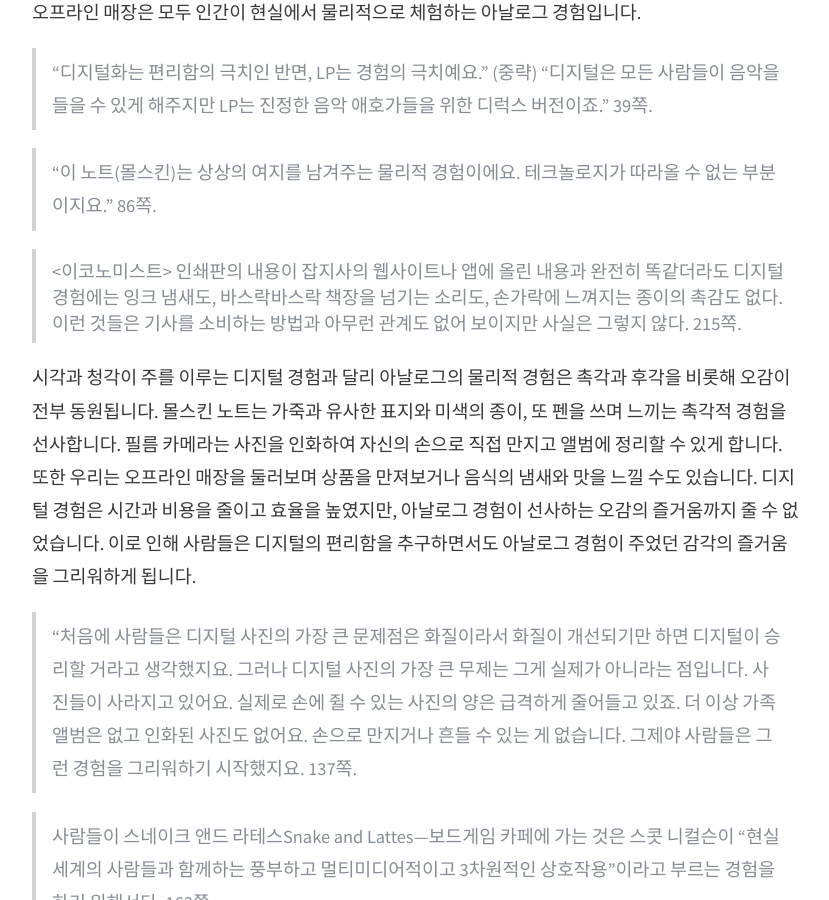
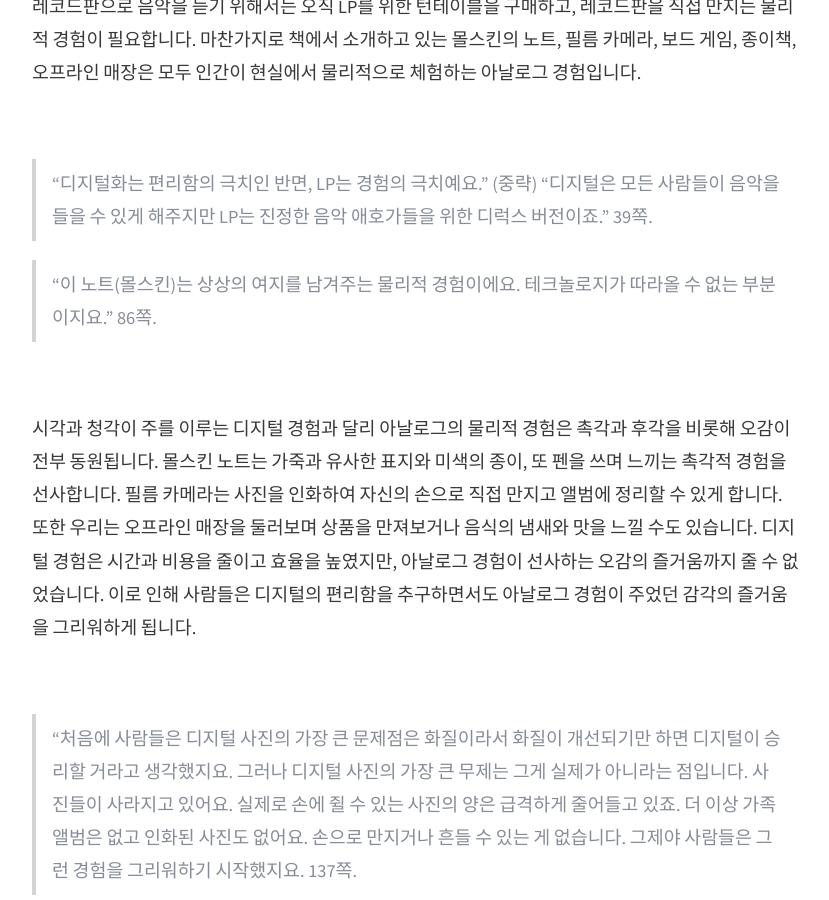
Before and after one commit to jungminL/jungminl.github.io, a Jekyll site: the page built from _posts/2019-04-30-book-rivew.md, in a window 1280 px wide and 900 px high, scrolled down 1450 px. Shown: the whole window, without its empty margins (224-1053 px from the left). Built offline with Jekyll 4.4.1, drawn with Linux system fonts in a browser that asks for light colours; nearby versions of some CDN libraries; some of the changed text lies outside the part shown.

Commit message:
style-reveiw

```diff
--- a/_posts/2019-04-30-book-rivew.md
+++ b/_posts/2019-04-30-book-rivew.md
@@ -1,16 +1,16 @@
 ---
 layout: post
-title: "[Book] 디지털 세계에서 아날로그는 어떻게 살아남았을까?"
+title: "[책] 디지털 세계에서 아날로그는 어떻게 살아남았을까?"
 subtitle: 데이비드 색스, <아날로그의 반격>
 tags: [책, 리뷰]
 ---
 디지털 기술이 급격하게 성장하며 사람들은 머지않아 디지털 기술이 대부분의 아날로그를 대체할 것으로 예상했습니다. 그리고 실제로 스트리밍 음악, 디지털카메라, E-Book, 비디오 게임, 인터넷 쇼핑몰, 온라인 공개 강의(MOOC) 등이 등장하며, 디지털 물결은 사회, 경제, 문화, 교육 등 모든 영역을 휩쓸었습니다. 디지털 기술의 공격에 아날로그는 모든 것을 내어주는 듯 보였습니다. 그러나 아날로그는 여전히 살아남았고, 디지털의 보편화는 역설적으로 아날로그의 새로운 가치를 드러내고 있습니다. «아날로그의 반격»은 아날로그가 새롭게 부상하고 있는 현상을 분석하며, 디지털이 갖지 못한 아날로그의 가치를 설명합니다. 저자는 아날로그 사물(레코드판, 종이, 필름, 보드게임)과 아이디어(인쇄물, 오프라인 매장, 일, 학교, 실리콘 밸리)를 중심으로 성장하는 기업 속 사람의 인터뷰 및 취재 내용을 바탕으로 아날로그의 반격을 설명합니다.
 
-
+<br>
 
 > 우리가 직면한 선택은 디지털이냐 아날로그냐가 아니다. (중략) «아날로그의 반격»이 우리에게 보여주는 것은 다가오는 포스트디지털 경제의 모델이다. 그 모델은 기술의 미래를 바라보되, 기술의 과거를 잊지 않는다. 25쪽.
 
-
+<br>
 
 책을 읽으며 아날로그가 디지털 세계에서도 살아남을 수 있었던 이유를 크게 4가지로 정리해 보았습니다.
 
@@ -29,19 +29,17 @@ tags: [책, 리뷰]
 
 아날로그 세계는 우리의 현실 세계에 물리적으로 실재하는 세계입니다. 이는 숫자로 이루어져 컴퓨터 혹은 인터넷 속에서만 존재하는 가상의 세계와는 확연한 차이를 갖고 있습니다. 물리적으로 존재한다는 것은 현실에서 시간과 공간의 차지를 의미하며, 이는 철저히 인간의 신체적 경험을 이끌어냅니다. 스트리밍 서비스로 듣는 음악은 스마트폰에서 손가락으로 음악을 선택하는 것 외에 별다른 과정이 없습니다. 반면 레코드판으로 음악을 듣기 위해서는 오직 LP를 위한 턴테이블을 구매하고, 레코드판을 직접 만지는 물리적 경험이 필요합니다. 마찬가지로 책에서 소개하고 있는 몰스킨의 노트, 필름 카메라, 보드 게임, 종이책, 오프라인 매장은 모두 인간이 현실에서 물리적으로 체험하는 아날로그 경험입니다.
 
-
+<br>
 
 > “디지털화는 편리함의 극치인 반면, LP는 경험의 극치예요.” (중략) “디지털은 모든 사람들이 음악을 들을 수 있게 해주지만 LP는 진정한 음악 애호가들을 위한 디럭스 버전이죠.” 39쪽.
 
 > “이 노트(몰스킨)는 상상의 여지를 남겨주는 물리적 경험이에요. 테크놀로지가 따라올 수 없는 부분이지요.” 86쪽.
 
-> <이코노미스트> 인쇄판의 내용이 잡지사의 웹사이트나 앱에 올린 내용과 완전히 똑같더라도 디지털 경험에는 잉크 냄새도, 바스락바스락 책장을 넘기는 소리도, 손가락에 느껴지는 종이의 촉감도 없다. 이런 것들은 기사를 소비하는 방법과 아무런 관계도 없어 보이지만 사실은 그렇지 않다. 215쪽.
-
-
+<br>
 
 시각과 청각이 주를 이루는 디지털 경험과 달리 아날로그의 물리적 경험은 촉각과 후각을 비롯해 오감이 전부 동원됩니다. 몰스킨 노트는 가죽과 유사한 표지와 미색의 종이, 또 펜을 쓰며 느끼는 촉각적 경험을 선사합니다. 필름 카메라는 사진을 인화하여 자신의 손으로 직접 만지고 앨범에 정리할 수 있게 합니다. 또한 우리는 오프라인 매장을 둘러보며 상품을 만져보거나 음식의 냄새와 맛을 느낄 수도 있습니다. 디지털 경험은 시간과 비용을 줄이고 효율을 높였지만, 아날로그 경험이 선사하는 오감의 즐거움까지 줄 수 없었습니다. 이로 인해 사람들은 디지털의 편리함을 추구하면서도 아날로그 경험이 주었던 감각의 즐거움을 그리워하게 됩니다.
 
-
+<br>
 
 > “처음에 사람들은 디지털 사진의 가장 큰 문제점은 화질이라서 화질이 개선되기만 하면 디지털이 승리할 거라고 생각했지요. 그러나 디지털 사진의 가장 큰 무제는 그게 실제가 아니라는 점입니다. 사진들이 사라지고 있어요. 실제로 손에 쥘 수 있는 사진의 양은 급격하게 줄어들고 있죠. 더 이상 가족 앨범은 없고 인화된 사진도 없어요. 손으로 만지거나 흔들 수 있는 게 없습니다. 그제야 사람들은 그런 경험을 그리워하기 시작했지요. 137쪽.
 
@@ -49,11 +47,11 @@ tags: [책, 리뷰]
 
 > “사람들은 (스크린에) 매혹되었고, (스크린에) 빠져들었습니다. 하지만 (스크린에는) 감각이 빈곤하다는 사실을 깨닫게 되었습니다.” 디자인 회사 IDEO의 산업 디자인 책임자 블레즈 베르트랑의 말이다. (중략) “사람의 감각은 다중적이어서 너무나 다양한 방법으로 풍성하게 경험을 누립니다. 하지만 사람들은 점점 더 스크린에만 집중하기 때문에 다른 감각(촉각, 후각)에서는 혁신이 일어나지 않아요.” 397쪽.
 
-
+<br>
 
 현실에서 물리적 사물은 자신의 존재감을 디지털 기술과 비교하여 강하게 드러냅니다. 이북 리더기로 책을 읽고 있는 사람이 무엇을 읽는지 다른 사람은 쉽게 알 수 없습니다. 하지만 종이책이라면 우리는 표지를 볼 수 있고 읽고 있는 사람의 취향을 가늠할 수도 있습니다. 쏟아지는 메일함 속 광고는 휴지통으로 곧바로 직행이지만, 인쇄된 광고와 사물은 오히려 눈에 쉽게 들어옵니다. 또한 아날로그 사물이 가진 완결성은 방대한 디지털 세계와 달리 높은 성취감과 신뢰도를 줍니다. 우리는 가벼운 디지털 세계의 정보보다 직접 다가오는 실재적인 것이 더 사실에 가깝다고 믿습니다. 그것은 다른 매체를 한차례 거치지 않고 우리의 현실과 직접적으로 맞닿아있기 때문입니다.
 
-
+<br>
 
 > 종이의 영속성이 온라인에서는 실현되기 힘든 한 단계 높은 신뢰성을 부여한다. 204쪽.
 
@@ -71,15 +69,19 @@ tags: [책, 리뷰]
 
 아날로그는 사용하기가 쉽습니다. 눈 앞에 존재하는 사물을 손으로 직접 만지고 들여다보는 것은 사물을 더 쉽게 파악하게 합니다. 반면 디지털은 또 다른 도구—핸드폰, 키보드, 마우스 등을 통해서 조작해야 합니다. 디지털에 익숙한 사람에게는 그리 어렵지 않지만, 그 보편성을 따져본다면 단연 아날로그가 쉬울 것입니다. 노트 필기나 종이책을 통한 공부는 대표적인 아날로그 활동입니다. 직접 손으로 쓰는 것은 타자를 치는 것보다 느리고, 물리적인 제약이 있습니다. 하지만, 연구결과에 의하면 노트에 손으로 쓰는 것이 더 집중하기 쉬우며 기억에 유리하다고 합니다. 또한, 공부를 하는 학생들도 아이패드가 아닌 노트에 필기하는 아날로그 경험이 학습능률을 높여준다는 것을 몸소 체험하고 있습니다.
 
+<br>
+
 > 수많은 연구로 밝혀졌듯이 노트에 손으로 쓰는 것이 디지털 기기에 쓰는 것보다 더 집중하기 쉽고 기억에 유리하며 정신 건강에도 좋다. 88쪽.
 
 > 즈워너의 말처럼 디지털 테크놀로지의 단점은 그것이 끊임없이 변한다는 사실이다. (중략) “사람들은 종이 노트를 잘 압니다. 어떻게 ‘작동’하는지 손에 들자마자 바로 이해하죠.” 104쪽.
 
 > 즉 학생들은 옛것에 대한 향수나 신기술에 대한 저항 때문이 아니라 종이 교재로 공부가 더 잘되기 때문에 압도적으로 종이를 선호하고 있었다. 338쪽.
 
-
+<br>
 
 노트 필기와 종이책의 사용이 여전히 이루어지고 있는 교육의 현장은 아날로그의 능률을 뒷받침하고 있습니다. 온라인 강의와 화상 강의가 늘어나는 추세이지만, 학생들은 여전히 학교에 나와 수업을 듣고 교사와 관계를 맺습니다. 온라인 강의가 편리하다는 것은 모두가 다 아는 사실입니다. 그럼에도 불구하고 학교의 강의실은 여전히 가득 차 있습니다. 책에서 말하는 무크의 실패는 온라인 강의가 학생과 교사의 관계를 대체할 수 없다는 것을 반증합니다. 배운다는 것은 단순히 지식을 전달받는 것이 아닌 교사와 관계를 맺으며 경험되는 것입니다. 그렇기 때문에 소통이 없는 일방향적인 온라인 강의는 학생들의 지속적인 관심을 이끌어내지 못하고 쉽게 이탈하게 만듭니다.
+
+<br>
 
 > “가르침과 배움은 교사와 학생 사이의 관계입니다.” 스탠퍼드 대학교의 교육학 교수인 래리 큐번의 말이다. 그는 자기 학교에서 MOOC의 대실패를 목격했다. “관계는 아날로그입니다. 테크놀로지를 밀어붙이는 사람들은 가르침과 배움을 관계가 아니라 지식의 전수로 여깁니다. 교육을 관계라는 측면에서 보지 않습니다. 그저 정보에 더 많이 접근하고 전에는 불가능했던 방식으로 커뮤니케이션하는 방법으로만 여깁니다. 그런 건 관계가 아니지요. (중략) 그러면서 배움의 기반은 관계와 연결되어 있다는 사실을 명확히 알게 되었습니다. (중략)” 360쪽.
 
```
Also changed, not shown: _posts/2019-04-30-book-review-second.md (+8 -4 lines).
